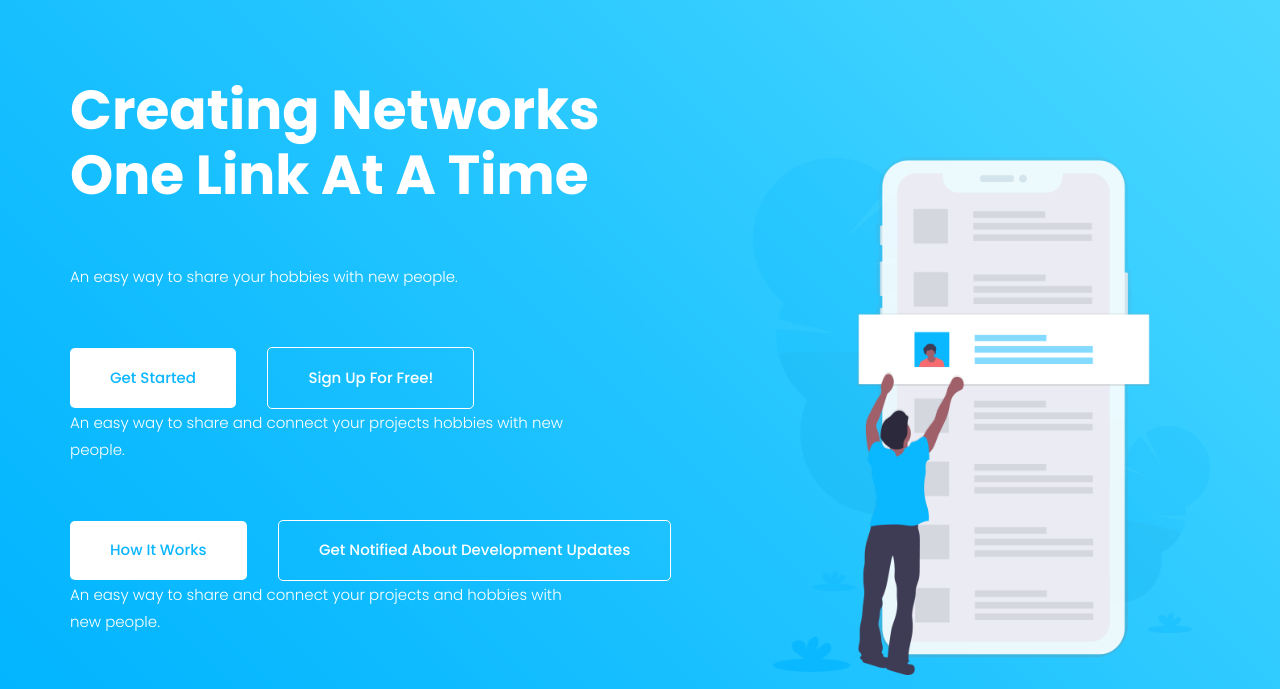
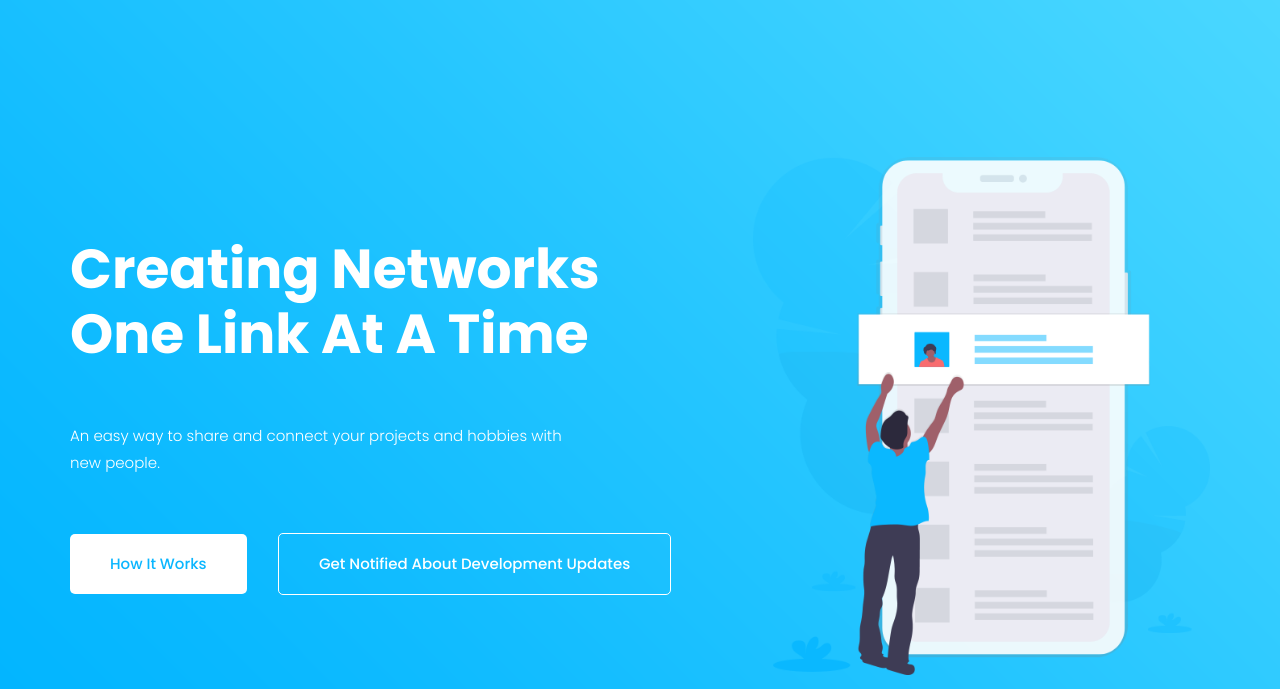
Before and after one commit to braxhawk/hackNC2019, a plain HTML site: page website/index.html in a window 1280 px wide. Shown: the part 94-783 px from the top of the page. Drawn offline with Linux system fonts and the light colour scheme.

Commit message:
fix index

```diff
--- a/website/index.html
+++ b/website/index.html
@@ -74,12 +74,6 @@
                     <div class="banner_text">
                         <div class="banner_text_iner">
                             <h1>Creating Networks One Link at a Time</h1>
-                            <p> An easy way to share your hobbies with new people.</p>
-                            <a href="#" class="btn_2 banner_btn_1">Get started </a>
-                            <a href="#" class="btn_2 banner_btn_2">Sign up for free!</a>
-                            <p> An easy way to share and connect your projects hobbies with new people.</p>
-                            <a href="#" class="btn_2 banner_btn_1">How it works </a>
-                            <a href="#" class="btn_2 banner_btn_2">Get notified about development updates </a>
                             <p> An easy way to share and connect your projects and hobbies with new people.</p>
                             <a href="#" class="btn_2 banner_btn_1">How it works </a>
                             <a href="#" class="btn_2 banner_btn_2">Get notified about development updates </a>
```
